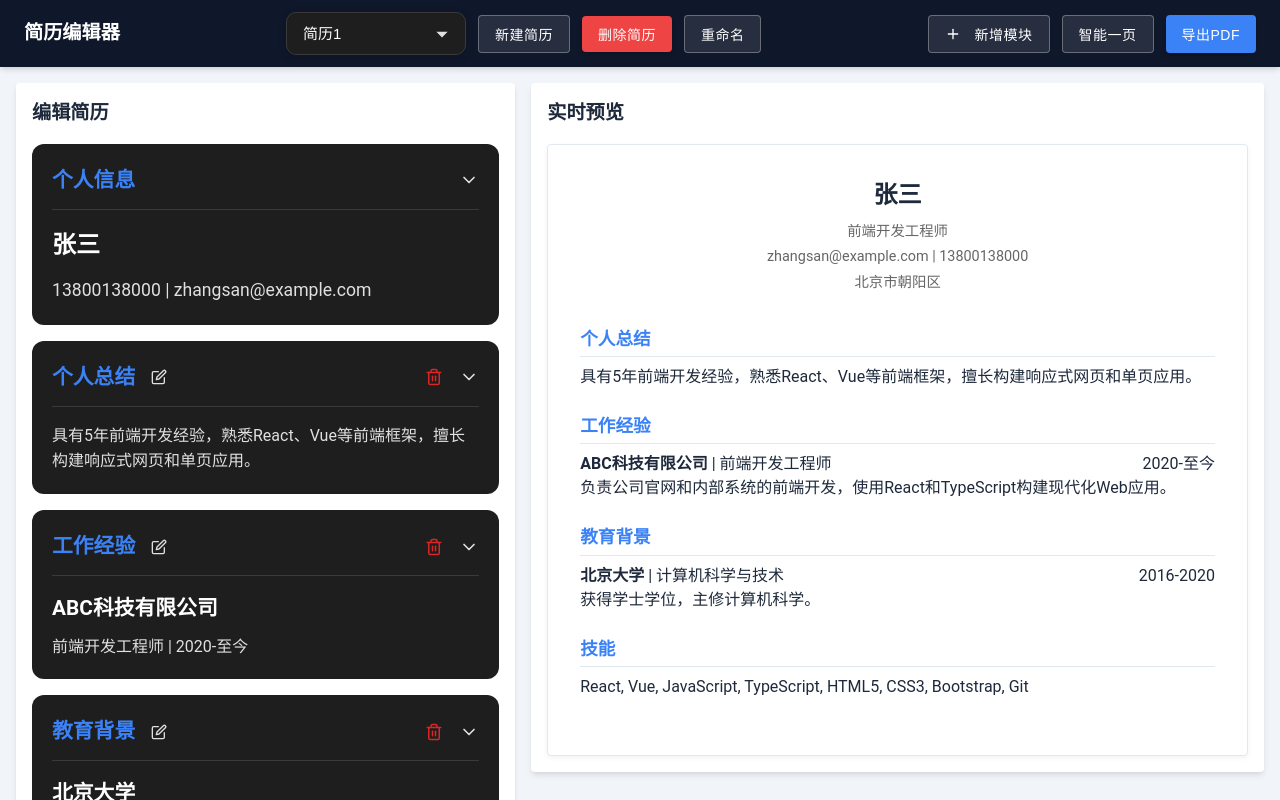
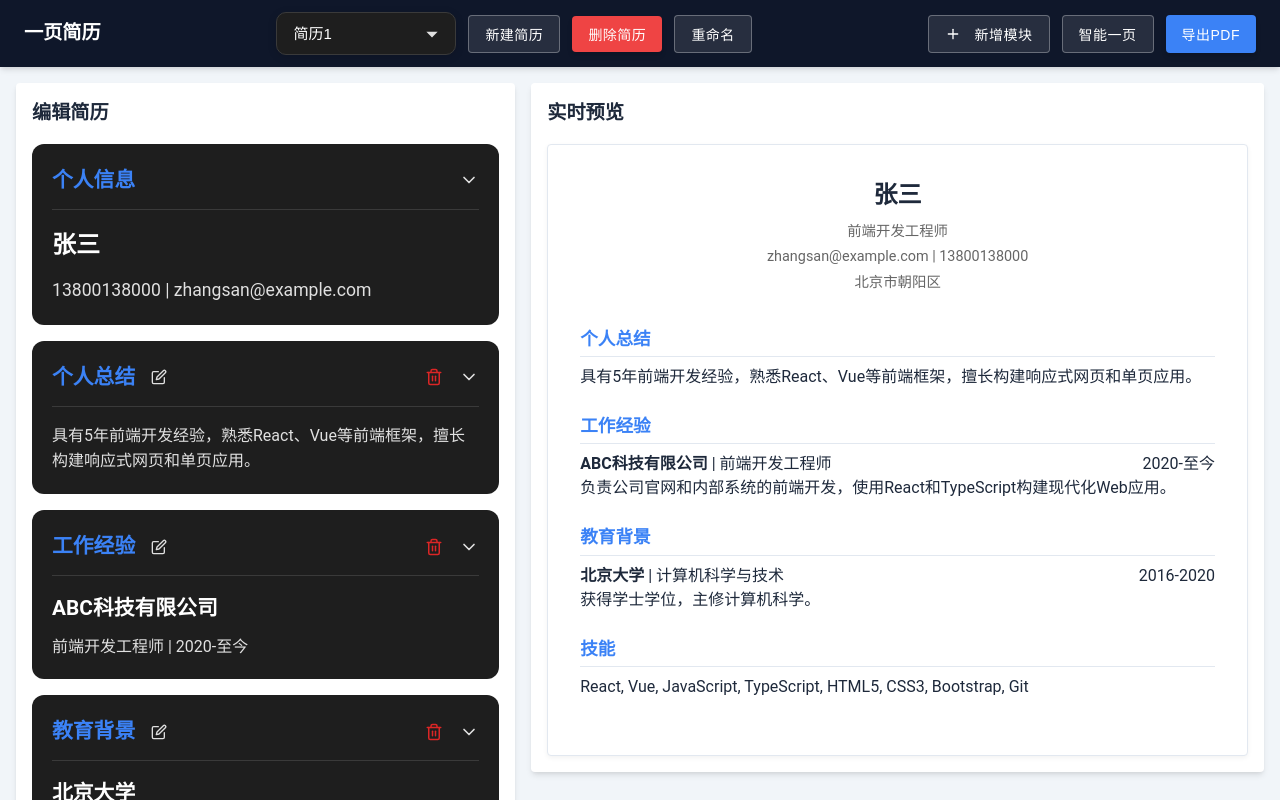
Before and after one commit to painsix96/resume-editor, a React (Vite) app: page / in a window 1280 px wide. Built offline with nearby package versions, Linux system fonts and the light colour scheme; the HTML template or start-up script is replaced by a standard one.

Commit message:
修改页面标题为一页简历

```diff
--- a/src/App.jsx
+++ b/src/App.jsx
@@ -1403,7 +1403,7 @@ function App() {
       <div className="container">
         {/* 头部 */}
         <header className="header">
-          <h1>简历编辑器</h1>
+          <h1>一页简历</h1>
           <div className="resume-management">
             <select
               value={currentResumeId}
```
